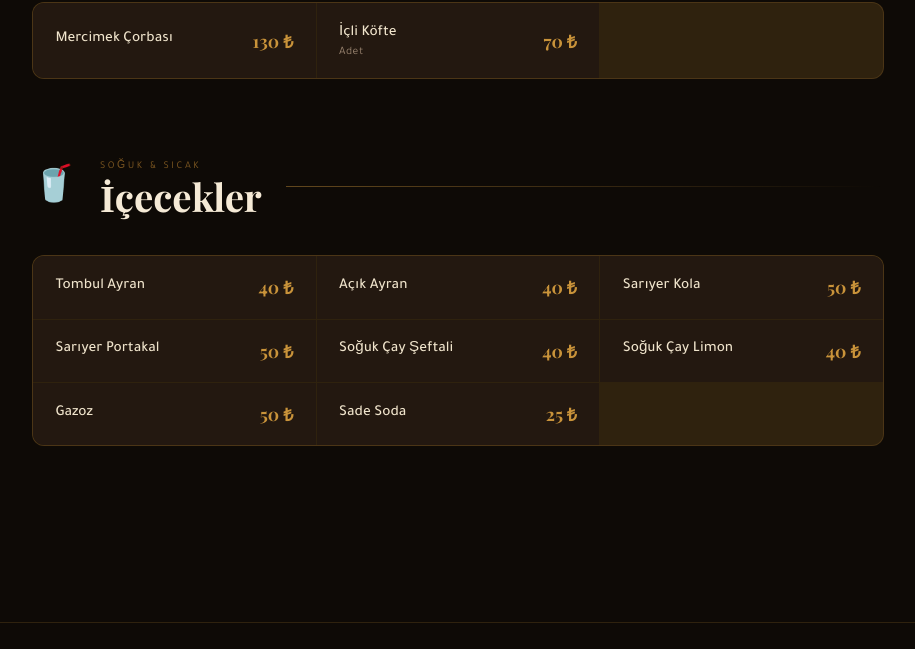
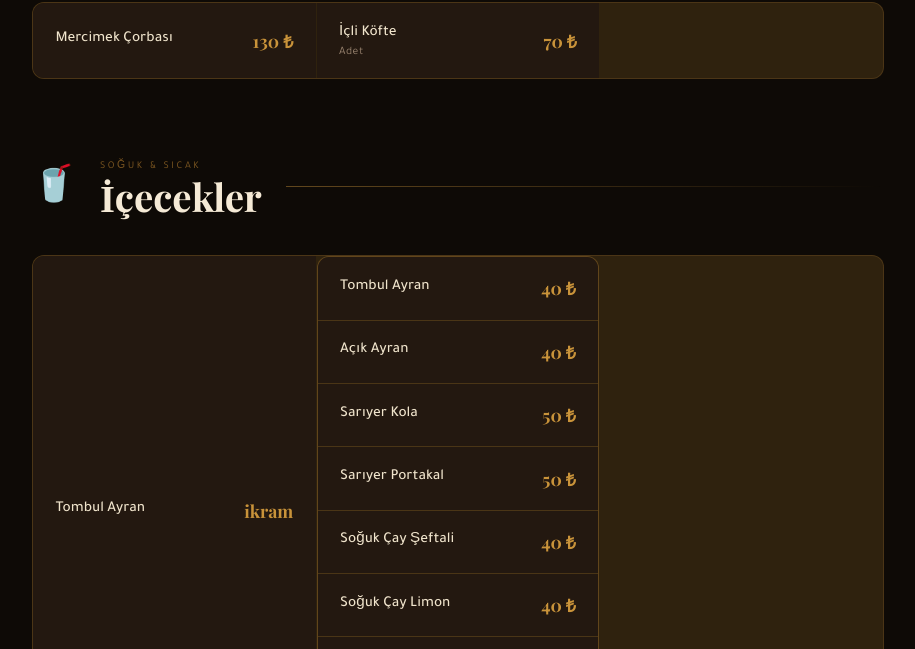
Before and after one commit to sehribeyrandoner/menu, a plain HTML site: page index.html in a window 1280 px wide. Shown: the part 1982-2631 px from the top of the page, without its empty margins (182-1097 px from the left). Drawn offline with nearby package versions, Linux system fonts and the light colour scheme.

Commit message:
Update-2 index.html

```diff
--- a/index.html
+++ b/index.html
@@ -845,6 +845,13 @@
           <div class="item-info">
             <div class="item-name">Tombul Ayran</div>
           </div>
+          <div class="item-price">ikram</div>
+        </div>
+      <div class="menu-grid">
+        <div class="menu-item">
+          <div class="item-info">
+            <div class="item-name">Tombul Ayran</div>
+          </div>
           <div class="item-price">40 ₺</div>
         </div>
         <div class="menu-item">
```
